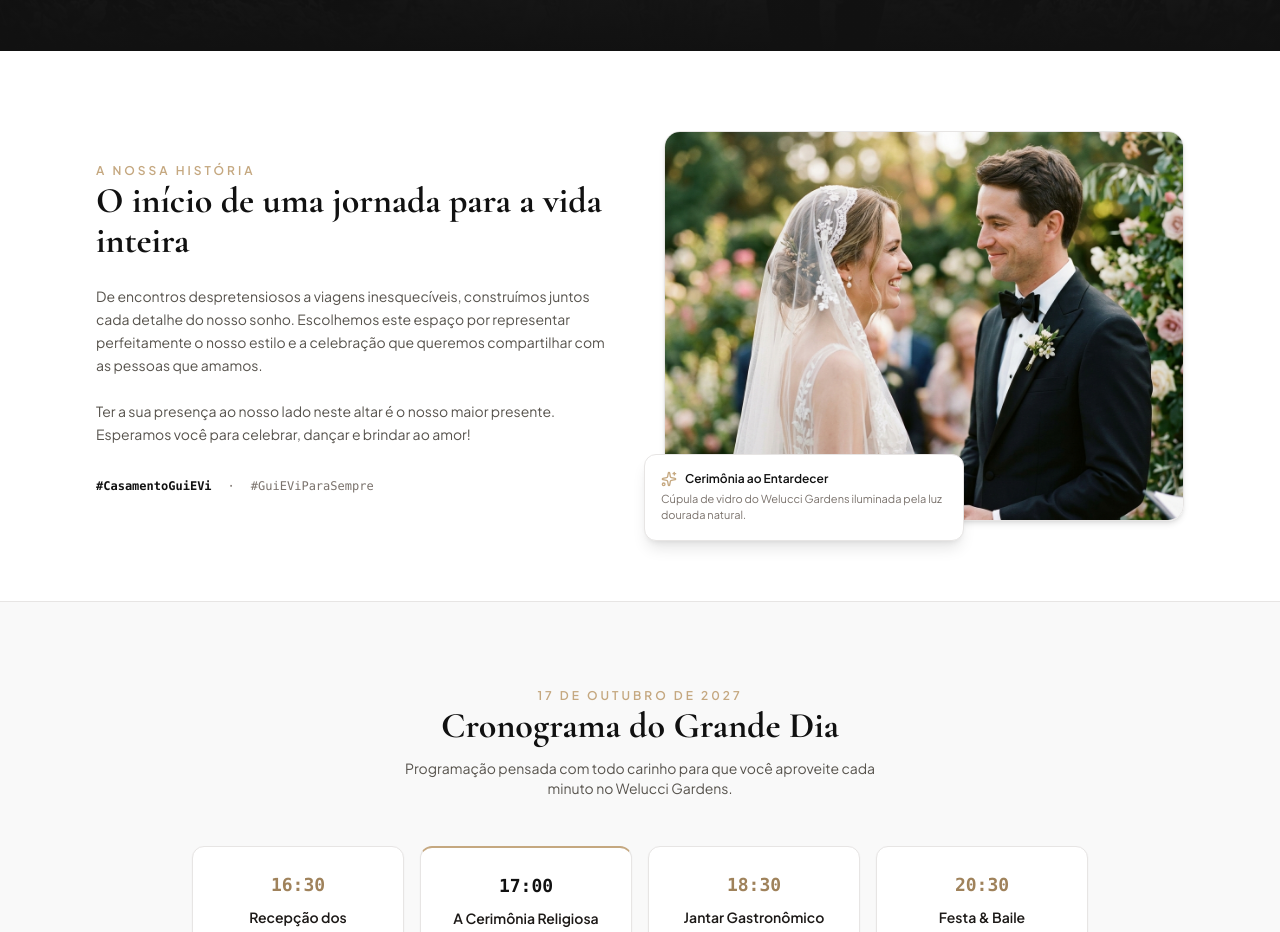
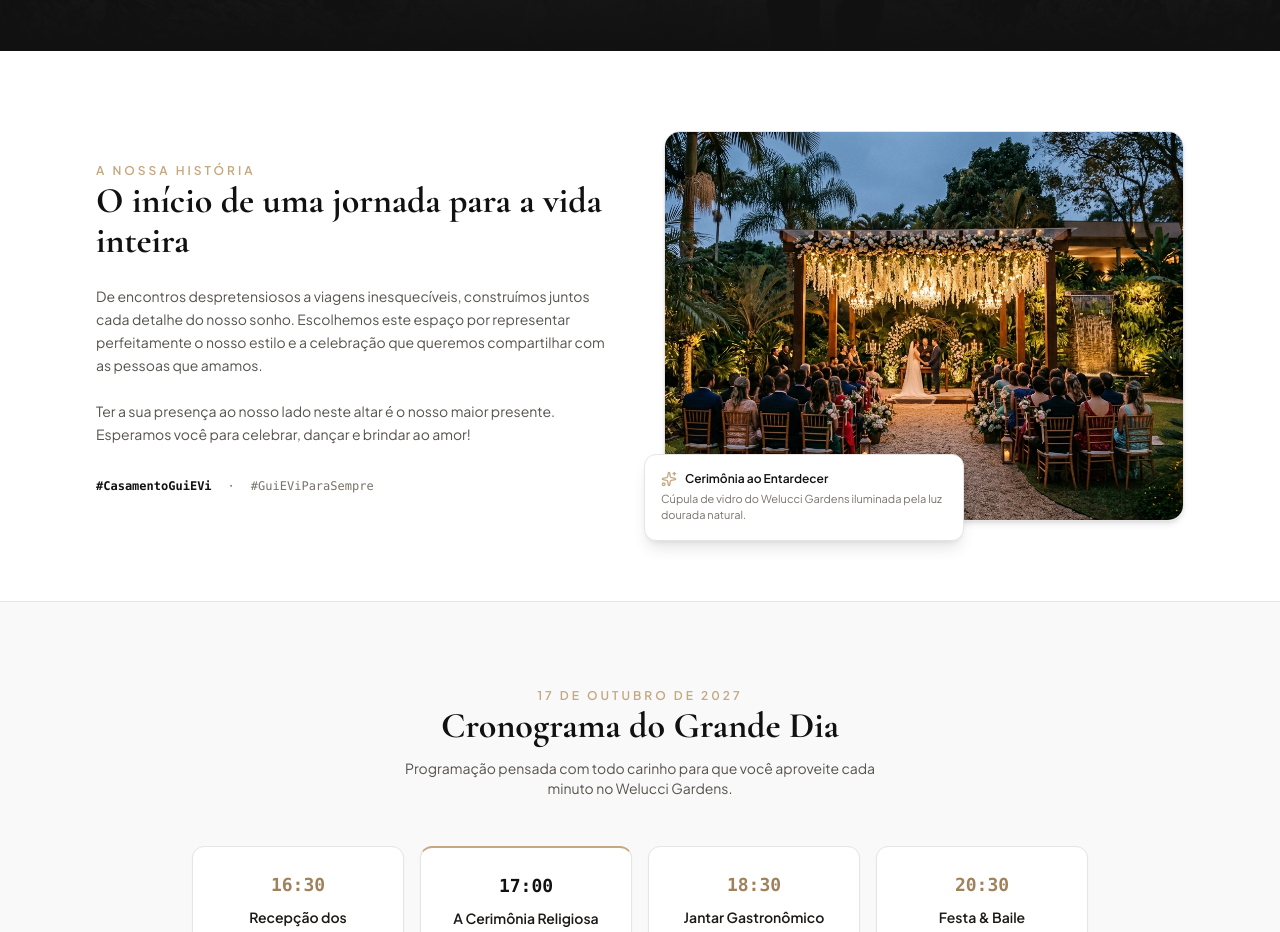
Before and after one commit to luanormis/WeGuest, a React (Vite) app: page / in a window 1280 px wide. Shown: the part 780-1712 px from the top of the page. Built offline with nearby package versions, Linux system fonts and the light colour scheme; a web font is replaced by a local one.

Commit message:
Display selected venue photo in wedding story section

```diff
--- a/src/components/PublicWeddingSite.tsx
+++ b/src/components/PublicWeddingSite.tsx
@@ -257,7 +257,7 @@ export const PublicWeddingSite: React.FC = () => {
               <div className="relative">
                 <div className="aspect-4/3 rounded-2xl overflow-hidden border border-stone-200 shadow-md">
                   <img
-                    src={WEDDING_IMAGES.coupleMoment}
+                    src={venueImage}
                     alt="Guilherme & Victória votos"
                     referrerPolicy="no-referrer"
                     className="w-full h-full object-cover"
```
